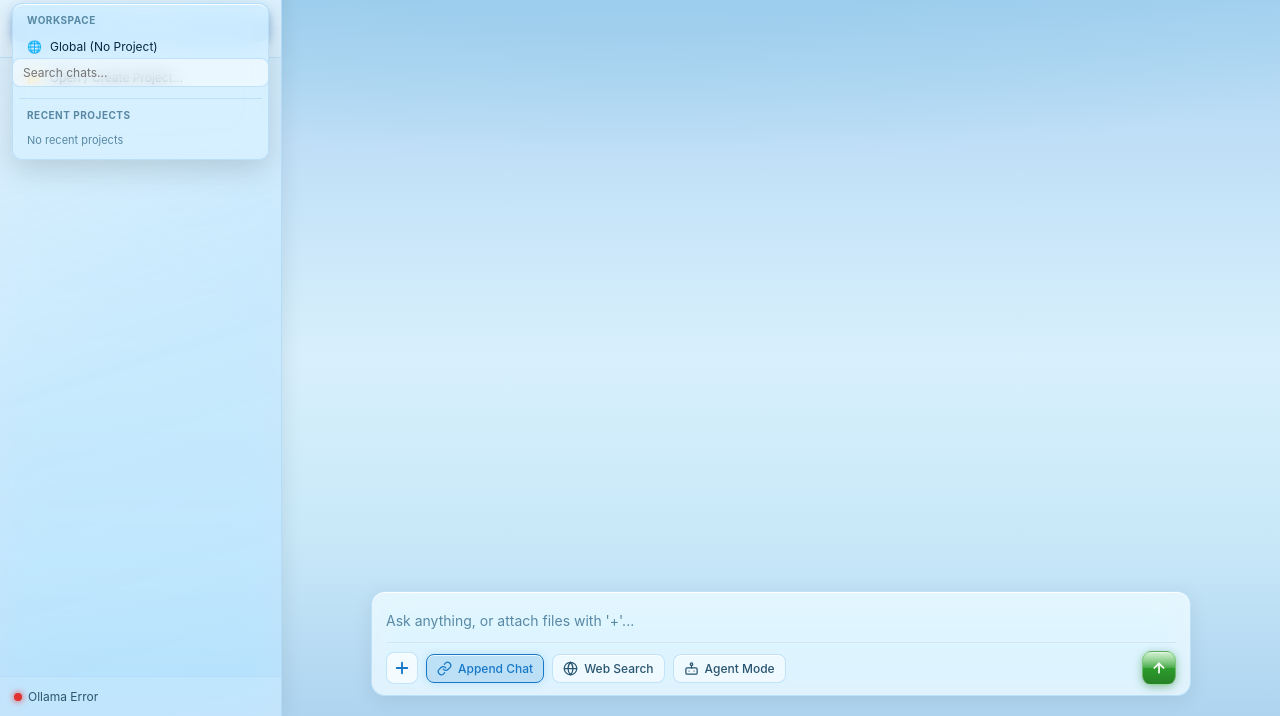
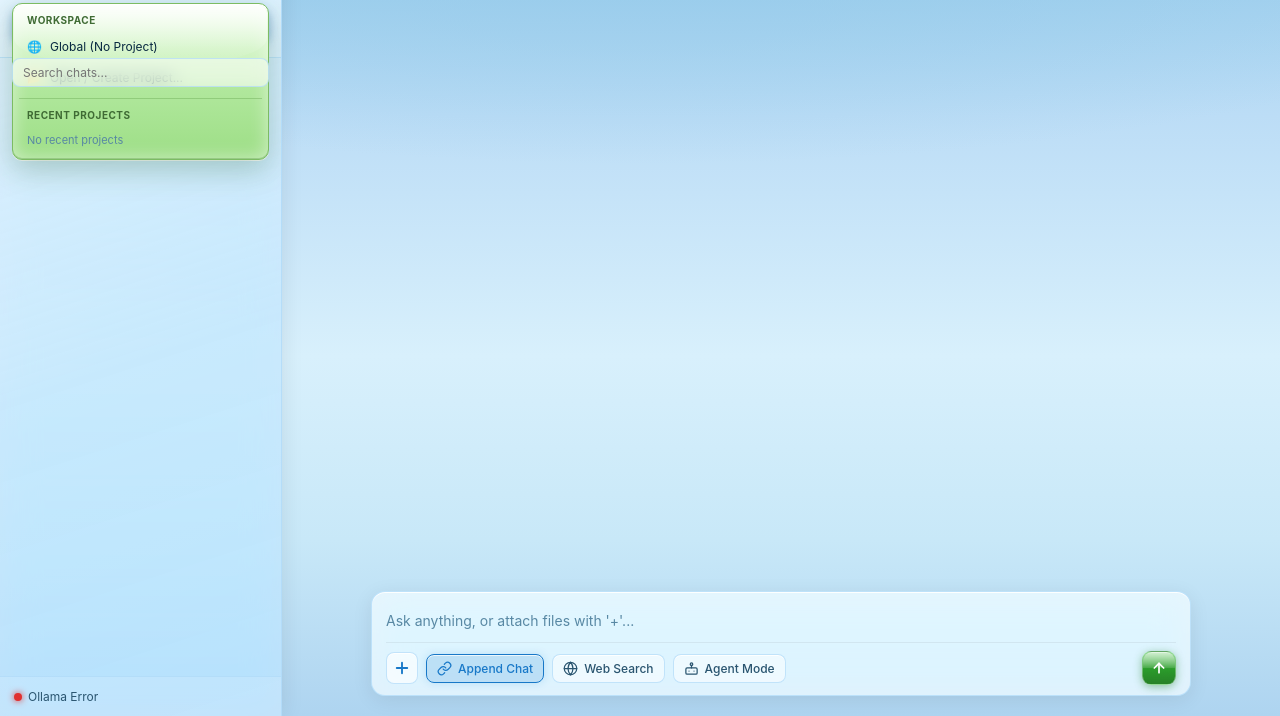
Before and after one commit to Ali-Sher12/Ollama-Offline-Chatbot, a plain HTML site: page app/static/index.html in a window 1280 px wide. Both pictures are taken after a click on the button "Switch or manage project workspace". Shown: the part 84-800 px from the top of the page. Drawn offline with nearby package versions, Linux system fonts and the light colour scheme; no server answers.

Commit message:
fix(ui): make the project dropdown solid light-green Aero

```diff
--- a/app/static/css/app.css
+++ b/app/static/css/app.css
@@ -861,31 +861,58 @@ select.form-input { cursor: pointer; }
 
 .project-dropdown {
   position: absolute; top: calc(100% + 6px); left: 0; right: 0;
-  background: rgba(215,240,255,0.92); backdrop-filter: var(--glass-blur);
-  -webkit-backdrop-filter: var(--glass-blur);
-  border: 1px solid var(--border-glass); border-radius: 10px;
-  box-shadow: 0 10px 30px rgba(0,0,0,0.14), inset 0 1px 0 rgba(255,255,255,0.85);
+  /* Solid light-green glossy Aero surface — fully opaque, no see-through glass. */
+  background: linear-gradient(180deg,
+    #f1fdec 0%,
+    #dcf7d2 18%,
+    #c6f0b6 47%,
+    #b1e89d 53%,
+    #9dde86 100%);
+  border: 1px solid #7cbc63; border-radius: 10px;
+  box-shadow:
+    0 10px 30px rgba(28, 86, 32, 0.26),
+    0 1px 0 rgba(255, 255, 255, 0.9),
+    inset 0 1px 0 rgba(255, 255, 255, 0.98),
+    inset 0 -1px 0 rgba(70, 130, 52, 0.28),
+    inset 0 0 18px rgba(255, 255, 255, 0.55);
   z-index: 50; padding: 6px; display: flex; flex-direction: column; gap: 2px;
+  backdrop-filter: none; -webkit-backdrop-filter: none;
 }
+/* Glossy top highlight, like the Aero glass shine. */
+.project-dropdown::before {
+  content: ""; position: absolute; left: 1px; right: 1px; top: 1px; height: 40%;
+  border-radius: 9px 9px 46% 46%;
+  background: linear-gradient(180deg, rgba(255, 255, 255, 0.82) 0%, rgba(255, 255, 255, 0.12) 70%, transparent 100%);
+  pointer-events: none;
+}
+.project-dropdown > * { position: relative; z-index: 1; }
 .dropdown-header {
   font-size: 10px; font-weight: 700; text-transform: uppercase; letter-spacing: 0.5px;
-  color: var(--text-dim); padding: 4px 8px;
+  color: #3f6b34; padding: 4px 8px;
 }
 .dropdown-action-btn {
   display: flex; align-items: center; gap: 8px; width: 100%; padding: 7px 8px;
   background: transparent; border: none; border-radius: 7px;
   color: var(--text-main); font-size: 12px; cursor: pointer;
-  text-align: left; transition: background 0.14s; font-family: inherit;
+  text-align: left; transition: background 0.14s, box-shadow 0.14s; font-family: inherit;
 }
-.dropdown-action-btn:hover { background: rgba(255,255,255,0.65); color: var(--primary); }
-.dropdown-divider { height: 1px; background: var(--border-glass); margin: 4px 0; }
+.dropdown-action-btn:hover {
+  background: linear-gradient(180deg, #f7fff3 0%, #d3f2c3 100%);
+  color: #1c6b25;
+  box-shadow: inset 0 1px 0 rgba(255, 255, 255, 0.9), 0 0 0 1px rgba(124, 188, 99, 0.45);
+}
+.dropdown-divider { height: 1px; background: rgba(110, 172, 88, 0.45); margin: 4px 0; }
 .recent-projects-list { max-height: 160px; overflow-y: auto; display: flex; flex-direction: column; gap: 2px; }
 .recent-proj-item {
   display: flex; align-items: center; justify-content: space-between; padding: 6px 8px;
   border-radius: 7px; cursor: pointer; font-size: 12px; transition: background 0.14s;
 }
-.recent-proj-item:hover { background: rgba(255,255,255,0.58); }
-.recent-proj-item.active { background: rgba(24,120,200,0.16); color: var(--primary); box-shadow: inset 0 1px 0 rgba(255,255,255,0.65); }
+.recent-proj-item:hover { background: linear-gradient(180deg, #f7fff3 0%, #d3f2c3 100%); }
+.recent-proj-item.active {
+  background: linear-gradient(180deg, #e8ffde 0%, #b9eba4 100%);
+  color: #14611d;
+  box-shadow: inset 0 1px 0 rgba(255, 255, 255, 0.9), 0 0 0 1px rgba(124, 188, 99, 0.65);
+}
 .recent-proj-left { display: flex; flex-direction: column; overflow: hidden; flex: 1; }
 .recent-proj-name { font-weight: 500; white-space: nowrap; overflow: hidden; text-overflow: ellipsis; }
 .recent-proj-path { font-size: 10px; color: var(--text-dim); white-space: nowrap; overflow: hidden; text-overflow: ellipsis; }
```
